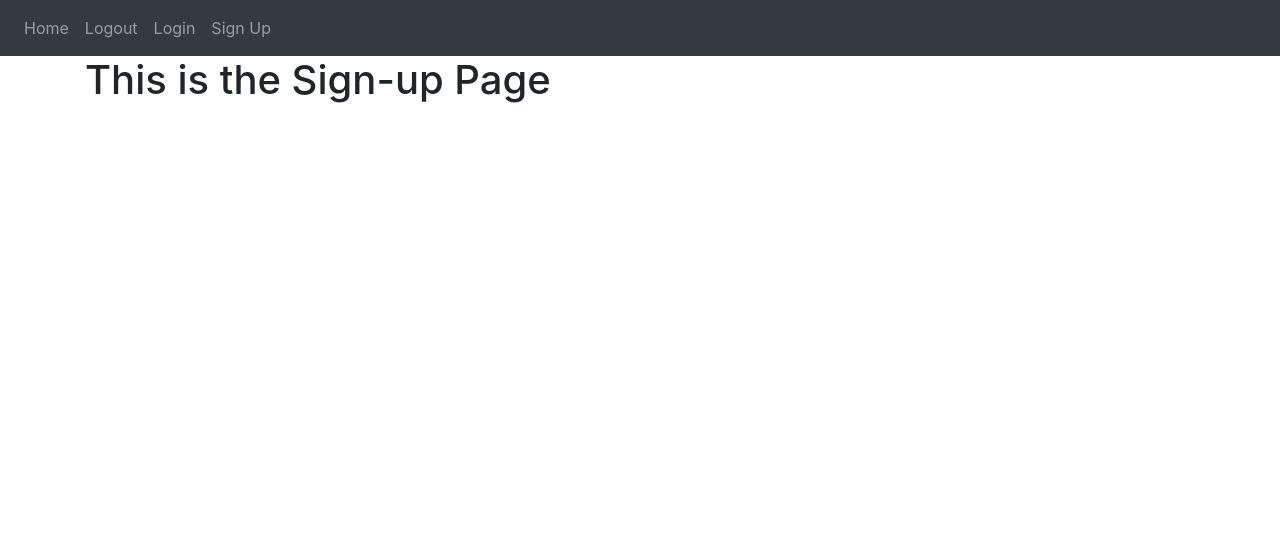
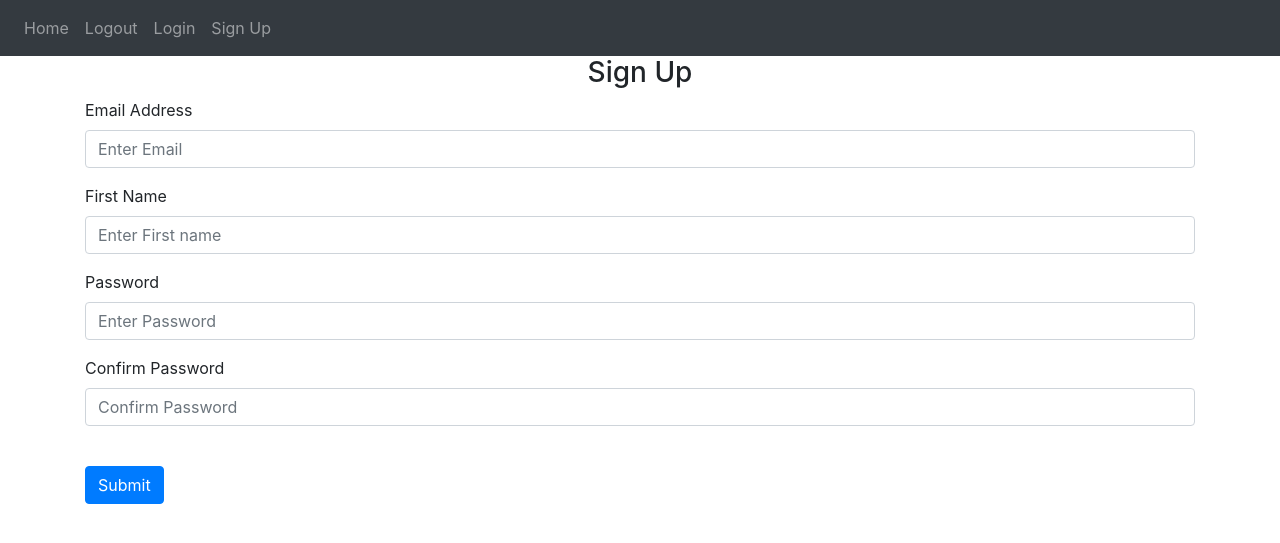
Before and after one commit to AyeshaSiddiqha27/flask_database_project, a Flask app: page /sign_up in a window 1280 px wide. Shown: the top 543 px of the page. Run offline with Flask 2, Linux system fonts and the light colour scheme; parts of the project's set-up code (start-up, migrations or seed data) failed here and were passed over; some libraries are stand-ins or nearby versions.

Commit message:
Initial commit

```diff
--- a/website/__init__.py
+++ b/website/__init__.py
@@ -1,9 +1,14 @@
 from flask import Flask
+from flask_sqlalchemy import SQLAlchemy
 
+db = SQLAlchemy()
+DB_NAME = "database.db"
 
 def create_app():
     app = Flask(__name__)
     app.config['SECRET_KEY'] = 'root123'
+    app.config['SQLALCHEMY_DATABASE_URI'] = f'sqlite://{DB_NAME}'
+    db.init_app(app)
 
     from .views import views
     from .auth import auth
--- a/website/auth.py
+++ b/website/auth.py
@@ -1,17 +1,36 @@
-from flask import Blueprint, render_template
+from flask import Blueprint, render_template, request, flash
 
 auth = Blueprint('auth', __name__)
 
 
-@auth.route('/login')
+@auth.route('/login', methods=['GET', 'POST'])
 def login():
-    return render_template("login.html")
+    return render_template("login.html", boolean=True)
 
 
 @auth.route('/logout')
 def logout():
     return "<p> Logout </p>"
 
-@auth.route('/sign_up')
+
+@auth.route('/sign_up', methods=['GET', 'POST'])
 def sign_up():
+    if request.method == 'POST':
+        email = request.form.get('email')
+        firstName = request.form.get('firstName')
+        password1 = request.form.get('password1')
+        password2 = request.form.get('password2')
+
+        if len(email) < 4:
+            flash('Invalid Email', category='error')
+        elif len(firstName) < 2:
+            flash('Invalid name', category='error')
+        elif password1 != password2:
+            flash('Password do not match', category='error')
+        elif len(password1) < 7:
+            flash('Invalid password', category='error')
+        else:
+            # add user to db
+            flash('account created!', category='success')
+
     return render_template("sign_up.html")
--- a/website/templates/base.html
+++ b/website/templates/base.html
@@ -40,6 +40,24 @@
       </div>
     </nav>
 
+    {% with messages = get_flashed_messages(with_categories=true) %} {% if
+    messages %} {% for category, message in messages %} {% if category ==
+    'error' %}
+    <div class="alert alert-danger alter-dismissable fade show" role="alert">
+      {{ message }}
+      <button type="button" class="close" data-dismiss="alert">
+        <span aria-hidden="true">&times;</span>
+      </button>
+    </div>
+    {% else %}
+    <div class="alert alert-success alter-dismissable fade show" role="alert">
+      {{ message }}
+      <button type="button" class="close" data-dismiss="alert">
+        <span aria-hidden="true">&times;</span>
+      </button>
+    </div>
+    {% endif %} {% endfor %} {% endif %} {% endwith %}
+
 
 
     <div class="container">{% block content %} {% endblock %}</div>
--- a/website/templates/sign_up.html
+++ b/website/templates/sign_up.html
@@ -1,3 +1,42 @@
-{% extends "base.html" %} {% block title %}sign_up{% endblock %} {% block content %}
-<h1>This is the Sign-up Page</h1>
+{% extends "base.html" %} {% block title %}sign up{% endblock %} {% block content %}
+<form method="POST">
+    <h3 align="center">Sign Up</h3>
+    <div class="form-group">
+        <label for="email">Email Address</label>
+        <input type="email"
+               class="form-control"
+               id="email"
+               name="email"
+               placeholder="Enter Email" />
+    </div>
+    <div class="form-group">
+        <label for="firstName">First Name</label>
+        <input type="text"
+               class="form-control"
+               id="firstName"
+               name="firstName"
+               placeholder="Enter First name" />
+    </div>
+
+    <div class="form-group">
+        <label for="password1">Password</label>
+        <input type="password"
+               class="form-control"
+               id="password1"
+               name="password1"
+               placeholder="Enter Password" />
+    </div>
+
+    <div class="form-group">
+        <label for="password2">Confirm Password</label>
+        <input type="password"
+               class="form-control"
+               id="password2"
+               name="password2"
+               placeholder="Confirm Password" />
+    </div>
+    <br/>
+    <button type="submit" class="btn btn-primary">Submit</button>
+
+</form>
 {% endblock %}
```
Also changed, not shown: website/models.py (+17 -0 lines), website/templates/login.html (+24 -1 lines).
